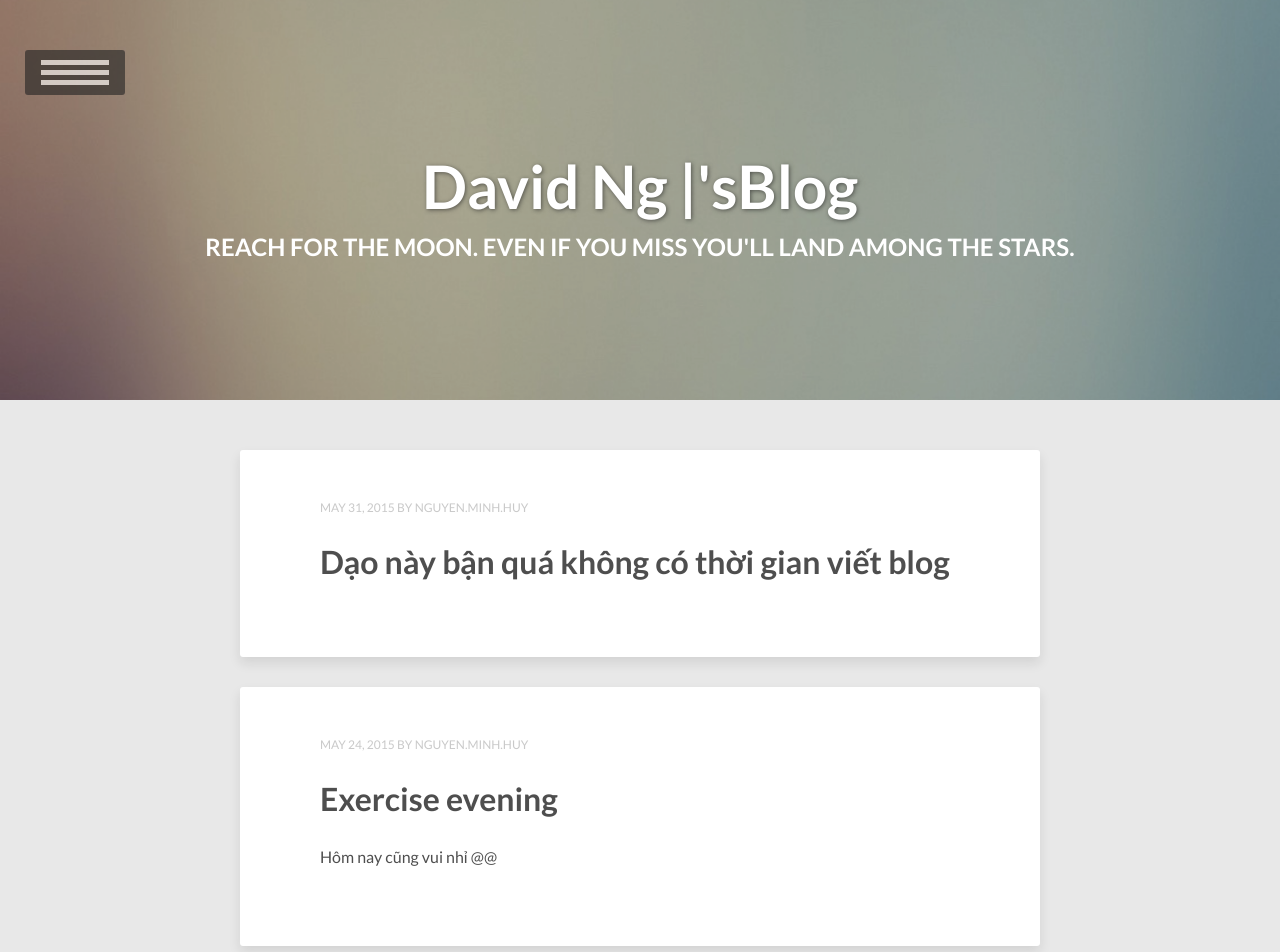
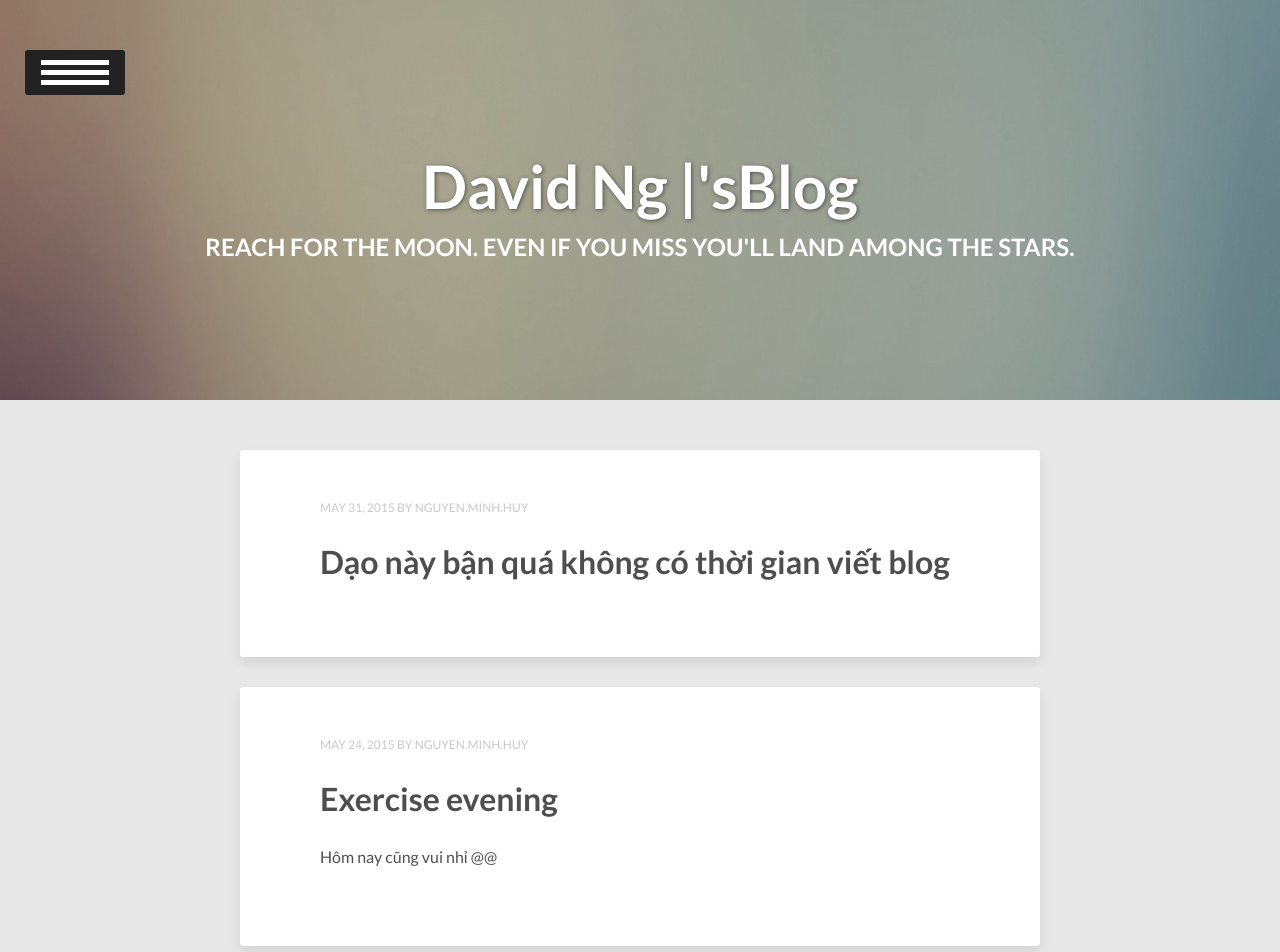
Before and after one commit to vareisen/vareisen.github.io, a Jekyll site: the page built from index.html, in a window 1280 px wide and 1400 px high. Shown: the top 952 px of the window. Built offline with Jekyll 4.4.1, drawn with Linux system fonts in a browser that asks for light colours; the list of posts is cut into pages by our own code.

Commit message:
Update _dl-menu.scss

```diff
--- a/_sass/_dl-menu.scss
+++ b/_sass/_dl-menu.scss
@@ -20,8 +20,7 @@
 		top: 0;
 		left: 0;
 		background: $comp-color;
-		border: 2px;
-		border-color: #fff;
+		border: none;
 		width: 100px;
 		height: 45px;
 		text-indent: -900em;
@@ -30,7 +29,7 @@
 		cursor: pointer;
 		outline: none;
 		@include border-radius(0,3px,0,0);
-		opacity: 0.6;
+		opacity: 1;
 		@media #{$medium} {
 			@include border-radius(3px,3px,3px,3px);
 		}
```
